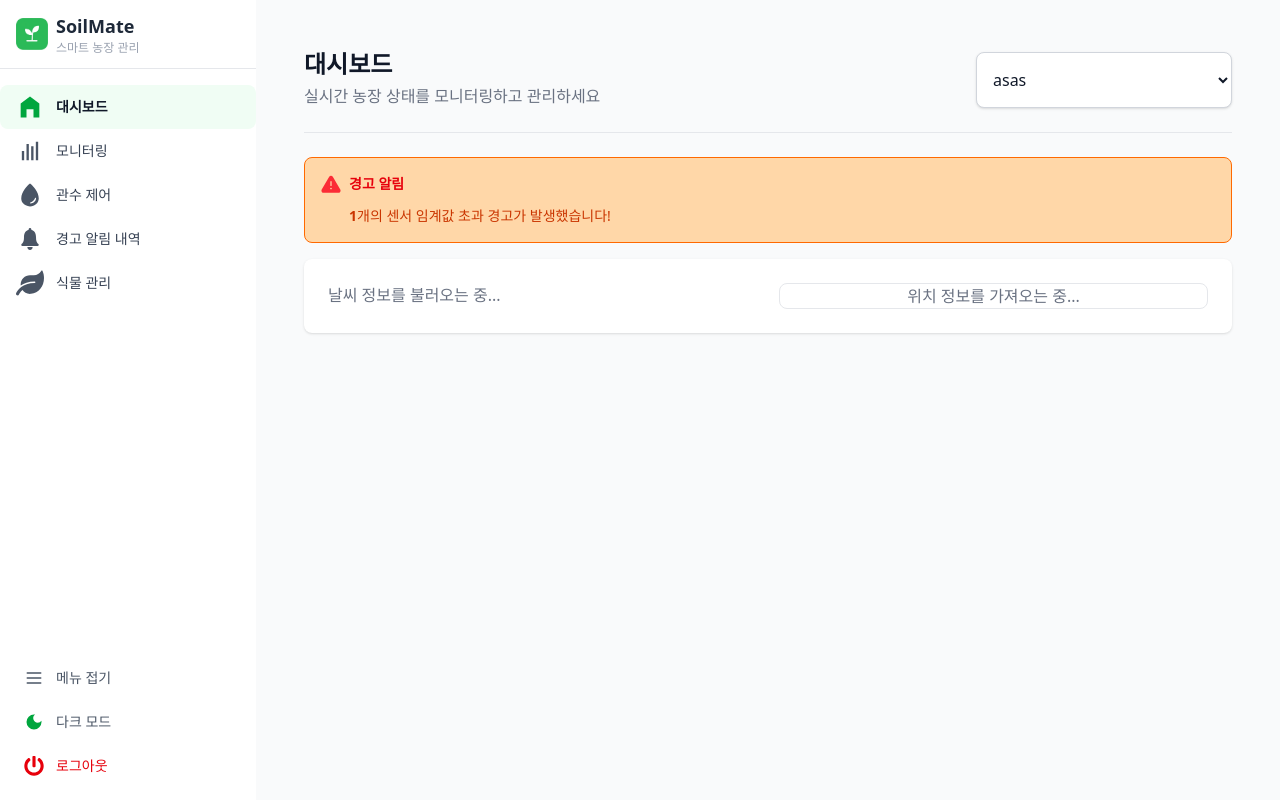
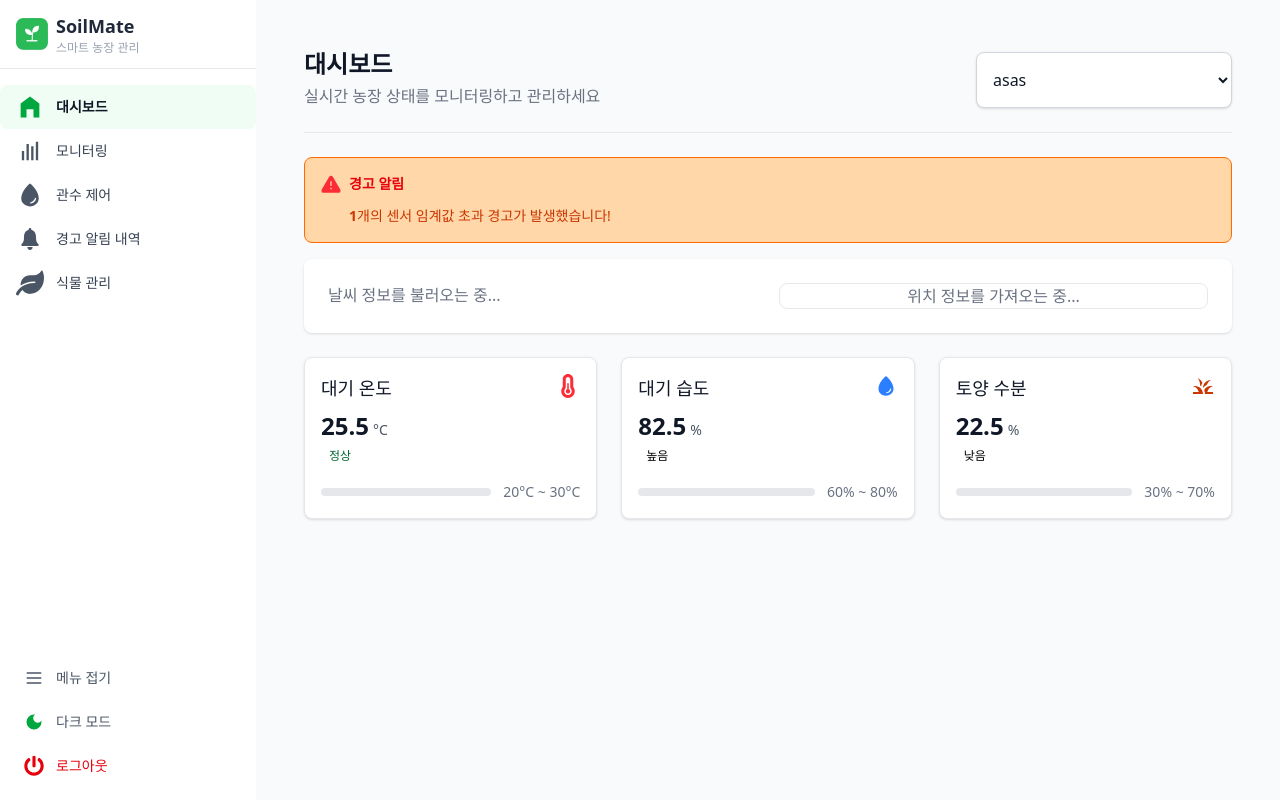
Before and after one commit to YeonShin/soilmate-fe, a React (Vite) app: page / in a window 1280 px wide. Built offline with nearby package versions, Linux system fonts and the light colour scheme; no server answers.

Commit message:
feat: 현재 식물 상태 요약 기능 추가 (#4)

```diff
--- a/src/components/dashboard/SensorCard.tsx
+++ b/src/components/dashboard/SensorCard.tsx
@@ -1,9 +1,118 @@
+// src/components/dashboard/SensorCard.tsx
 import React from 'react'
+import { usePlantStore } from '../../store/usePlantStore'
+import { MdGrass } from 'react-icons/md'
+import { FaTemperatureHalf } from 'react-icons/fa6'
+import { IoIosWater } from 'react-icons/io'
 
-const SensorCard = () => {
+type SensorType = 'temperature' | 'humidity' | 'soilMoisture'
+
+interface SensorCardProps {
+  type: SensorType
+}
+
+const SensorCard: React.FC<SensorCardProps> = ({ type }) => {
+  const { selectedPlant, sensorData } = usePlantStore()
+  if (!selectedPlant) return null
+
+  // 타입별 설정: 제목, 단위, 값 범위, 아이콘, 아이콘 색상
+  const config: Record<SensorType, {
+    title: string
+    unit: string
+    value: number
+    min: number
+    max: number
+    Icon: React.ElementType
+    iconColor: string
+  }> = {
+    temperature: {
+      title: '대기 온도',
+      unit: '°C',
+      value: sensorData.temperature,
+      min: selectedPlant.minTemp,
+      max: selectedPlant.maxTemp,
+      Icon: FaTemperatureHalf,
+      iconColor: 'text-red-500'
+    },
+    humidity: {
+      title: '대기 습도',
+      unit: '%',
+      value: sensorData.humidity,
+      min: selectedPlant.minHumidity,
+      max: selectedPlant.maxHumidity,
+      Icon: IoIosWater,
+      iconColor: 'text-blue-500'
+    },
+    soilMoisture: {
+      title: '토양 수분',
+      unit: '%',
+      value: sensorData.soilMoisture,
+      min: selectedPlant.minSoilMoisture,
+      max: selectedPlant.maxSoilMoisture,
+      Icon: MdGrass,
+      iconColor: 'text-orange-700'
+    }
+  }
+
+  const { title, unit, value, min, max, Icon, iconColor } = config[type]
+
+  // 상태 판정
+  let statusLabel: string
+  let statusColor: 'green' | 'red'
+
+  if (value < min) {
+    statusLabel = '낮음'
+    statusColor = 'red'
+  } else if (value > max) {
+    statusLabel = '높음'
+    statusColor = 'red'
+  } else {
+    statusLabel = '정상'
+    statusColor = 'green'
+  }
+
+  const percent = Math.min(100, Math.max(0, ((value - min) / (max - min)) * 100))
+
   return (
-    <div>
+    <div className="border border-gray-200 dark:border-gray-700 bg-white dark:bg-gray-800 rounded-lg p-4 shadow-sm">
+      {/* 헤더 */}
+      <div className="flex justify-between items-start">
+        <h3 className="text-lg font-medium text-gray-900 dark:text-gray-100">{title}</h3>
+        <Icon className={`text-2xl ${iconColor}`} />
+      </div>
 
+      {/* 값 & 단위 */}
+      <div className="mt-2 flex items-baseline">
+        <span className="text-2xl font-bold text-gray-900 dark:text-gray-100">
+          {value.toFixed(1)}
+        </span>
+        <span className="ml-1 text-sm text-gray-600 dark:text-gray-400">{unit}</span>
+      </div>
+
+      {/* 상태 배지 */}
+      <span
+        className={
+          `inline-block mt-1 px-2 py-0.5 text-xs font-medium
+           bg-${statusColor}-100 dark:bg-${statusColor}-900
+           text-${statusColor}-800 dark:text-gray-100
+           rounded-full`
+        }
+      >
+        {statusLabel}
+      </span>
+
+      {/* 프로그레스바 + 범위 */}
+      <div className="mt-4 flex items-center">
+        <div className="flex-1 h-2 bg-gray-200 dark:bg-gray-700 rounded-full overflow-hidden">
+          <div
+            className={`h-full bg-${statusColor}-500`}
+            style={{ width: `${percent}%` }}
+          />
+        </div>
+        <div className="ml-3 text-sm text-gray-500 dark:text-gray-400 whitespace-nowrap">
+          {min}{unit} ~ {max}{unit}
+        </div>
+      </div>
     </div>
   )
 }
--- a/src/screen/Dashboard.tsx
+++ b/src/screen/Dashboard.tsx
@@ -1,19 +1,71 @@
-import React from 'react'
+import React, { useEffect } from 'react'
 import DashboardHeader from '../components/dashboard/DashboardHeader'
 import AlertBanner from '../components/dashboard/AlertBanner'
 import WeatherCard from '../components/dashboard/WeatherCard'
 import SensorCard from '../components/dashboard/SensorCard'
 import SystemStatus from '../components/dashboard/SystemStatus'
 import TodaySummary from '../components/dashboard/TodaySummary'
+import { usePlantStore, type Plant, type SensorData } from '../store/usePlantStore'
 
 const Dashboard = () => {
+  const {setPlants, setSelectedPlant, setSensorData} = usePlantStore();
+
+  useEffect(() => {
+    const dummyPlants: Plant[] = [
+      {
+        id: 1,
+        name: '토마토',
+        plantType: '과채류',
+        minTemp: 20,
+        maxTemp: 30,
+        minHumidity: 60,
+        maxHumidity: 80,
+        minSoilMoisture: 30,
+        maxSoilMoisture: 70,
+      },
+      {
+        id: 2,
+        name: '상추',
+        plantType: '엽채류',
+        minTemp: 15,
+        maxTemp: 25,
+        minHumidity: 65,
+        maxHumidity: 90,
+        minSoilMoisture: 40,
+        maxSoilMoisture: 80,
+      },
+      {
+        id: 3,
+        name: '딸기',
+        plantType: '과채류',
+        minTemp: 18,
+        maxTemp: 28,
+        minHumidity: 65,
+        maxHumidity: 85,
+        minSoilMoisture: 35,
+        maxSoilMoisture: 75,
+      },
+    ]
+
+    // 2) 더미 센서 데이터
+    const dummySensorData: SensorData = {
+      temperature: 25.5,
+      humidity: 82.5,
+      soilMoisture: 22.5,
+    }
+
+    // 2) 스토어에 넣기
+    setPlants(dummyPlants)
+    setSelectedPlant(dummyPlants[0])
+    setSensorData(dummySensorData)
+  }, [setPlants, setSelectedPlant, setSensorData])
 
   return (
     <div className='p-6 space-y-6'>
       <DashboardHeader />
 
 
-      <hr className='h-0.25 border-0 bg-gray-200' />
+      <hr className='h-0.25 border-0 bg-gray-200 dark:bg-gray-600' />
 
       {true! && <AlertBanner /> }
 
@@ -22,9 +74,9 @@ const Dashboard = () => {
       </div>
 
       <div className='grid grid-cols-1 md:grid-cols-3 gap-6' >
-        <SensorCard />
-        <SensorCard />
-        <SensorCard />
+        <SensorCard type="temperature" />
+        <SensorCard type="humidity" />
+        <SensorCard type="soilMoisture" />
       </div>
 
       <div className='grid grid-cols-1 lg:grid-cols-2 gap-6'>
--- a/src/store/usePlantStore.ts
+++ b/src/store/usePlantStore.ts
@@ -1,27 +1,42 @@
-import { create } from 'zustand';
+// src/store/usePlantStore.ts
+import { create } from 'zustand'
 
+// API에서 받아오는 Plant, SensorData 타입 정의
 export interface Plant {
-  id: number;
-  name: string;
-  plantType: string;
-  minTemp: number;
-  maxTemp: number;
-  minHumidity: number;
-  maxHumidity: number;
-  minSoilMoisture: number;
-  maxSoilMoisture: number;
+  id: number
+  name: string
+  plantType: string
+  minTemp: number
+  maxTemp: number
+  minHumidity: number
+  maxHumidity: number
+  minSoilMoisture: number
+  maxSoilMoisture: number
+}
+
+export interface SensorData {
+  temperature: number
+  humidity: number
+  soilMoisture: number
 }
 
 interface PlantState {
-  plants: Plant[];
-  selectedPlantId: number | null;
-  setPlants: (plants: Plant[]) => void;
-  setSelectedPlantId: (id: number) => void;
+  plants: Plant[]
+  selectedPlant: Plant | null
+  sensorData: SensorData
+
+  // actions
+  setPlants: (plants: Plant[]) => void
+  setSelectedPlant: (p: Plant) => void
+  setSensorData: (d: SensorData) => void
 }
 
 export const usePlantStore = create<PlantState>((set) => ({
   plants: [],
-  selectedPlantId: null,
+  selectedPlant: null,
+  sensorData: { temperature: 0, humidity: 0, soilMoisture: 0 },
+
   setPlants: (plants) => set({ plants }),
-  setSelectedPlantId: (id) => set({ selectedPlantId: id }),
-}));
+  setSelectedPlant: (selectedPlant) => set({ selectedPlant }),
+  setSensorData: (sensorData) => set({ sensorData }),
+}))
```
